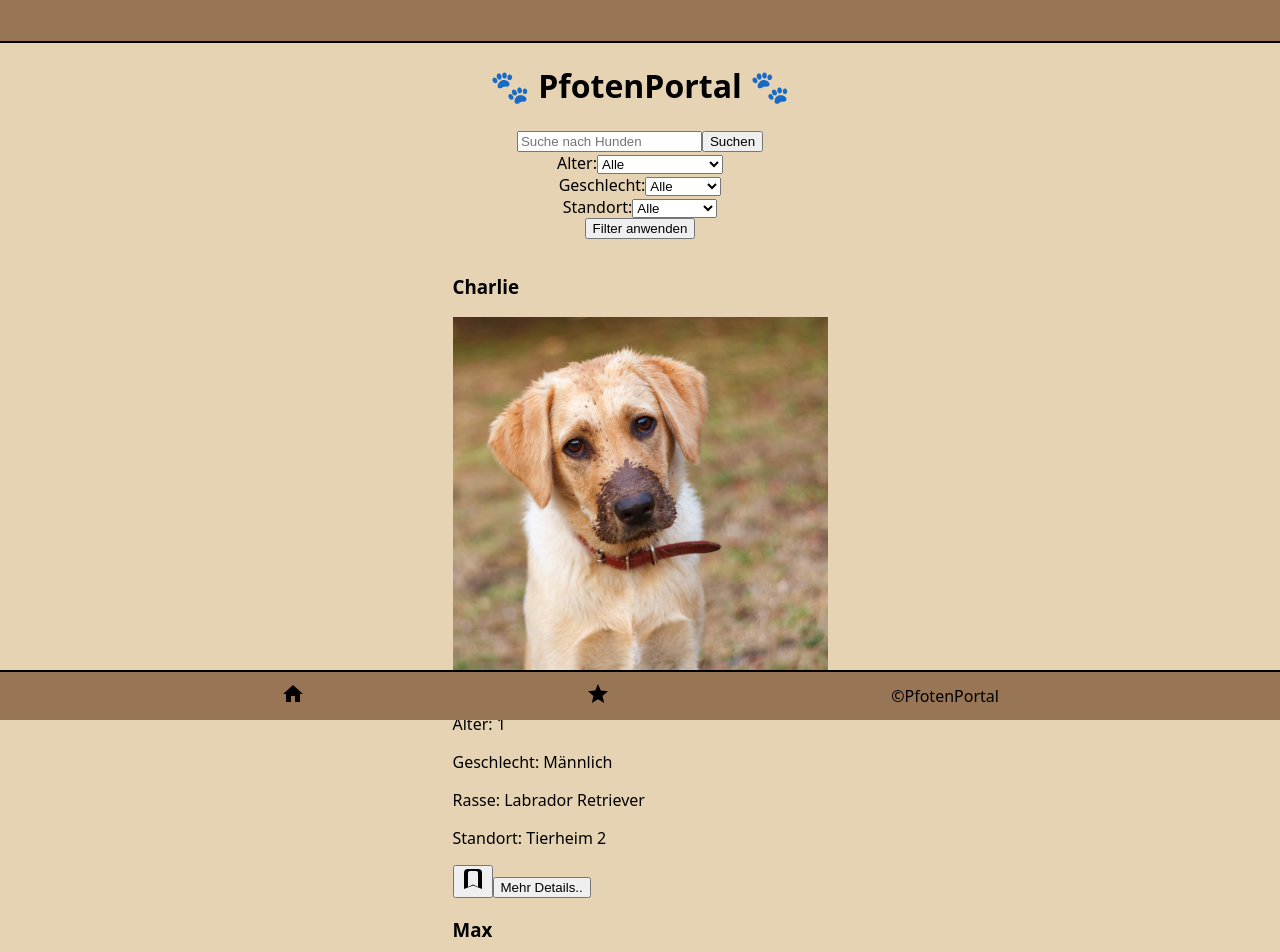
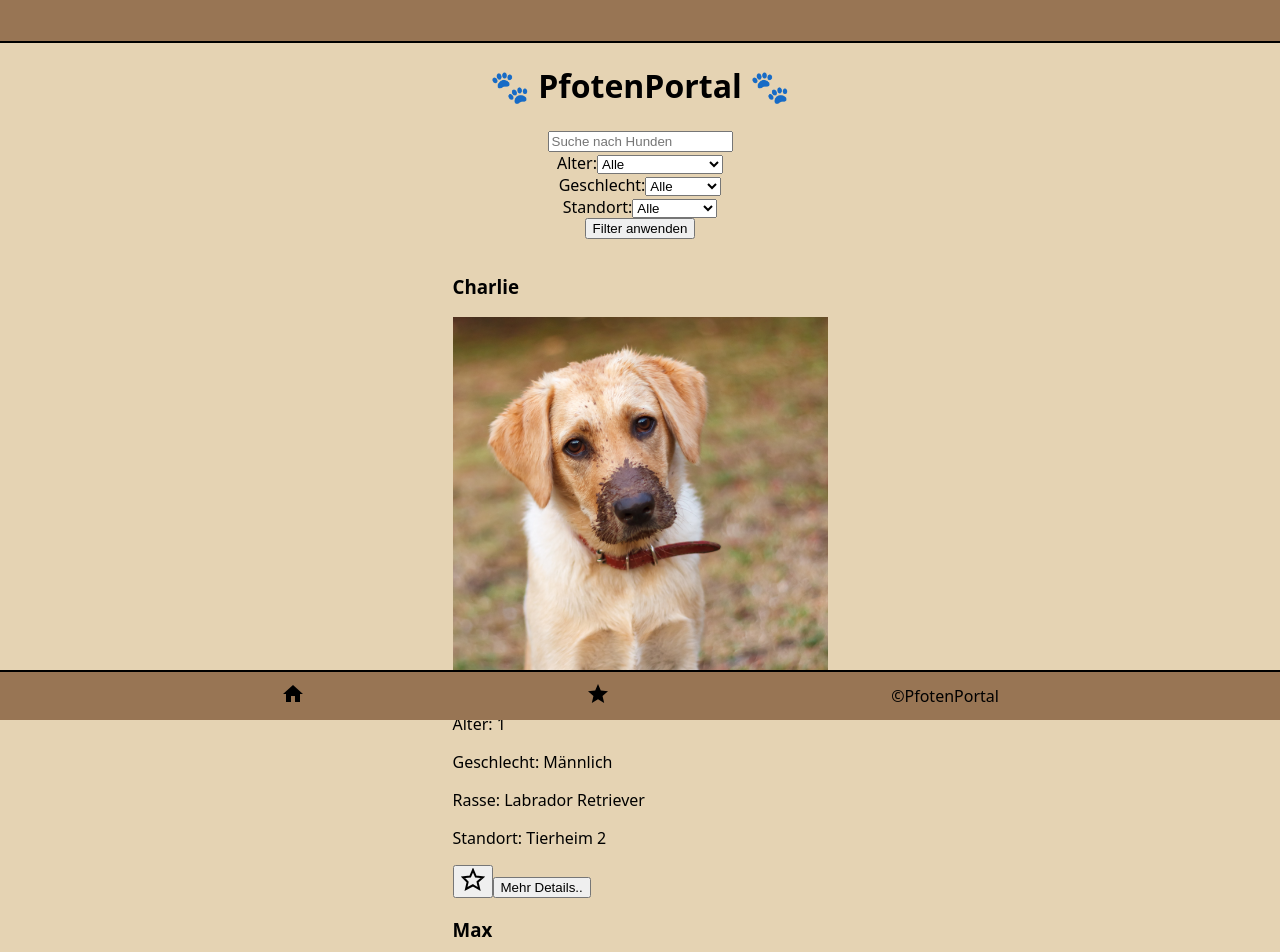
Before and after one commit to DErdmann1/Pfoten-Portal, a Next.js app: page /dogs in a window 1280 px wide. Shown: the part 80-1032 px from the top of the page. Built offline with nearby package versions, Linux system fonts and the light colour scheme.

Commit message:
finish the searchfunction and delete some react imports

```diff
--- a/components/Bookmarkbutton/index.js
+++ b/components/Bookmarkbutton/index.js
@@ -1,20 +1,16 @@
-import { useState, useEffect } from "react";
+import styled from "styled-components";
 
-export default function BookmarkButton({ itemId, onBookmark }) {
-  const [isBookmarked, setIsBookmarked] = useState(false);
+const StyledButton = styled.button`
+  /* Hier kannst du das Styling des Buttons anpassen */
+`;
 
-  useEffect(() => {
-    const favorites = JSON.parse(localStorage.getItem("favorites")) || [];
-    setIsBookmarked(favorites.includes(itemId));
-  }, [itemId]);
-
+export default function BookmarkButton({ itemId, isBookmarked, onBookmark }) {
   const handleClick = () => {
-    setIsBookmarked(!isBookmarked);
-    onBookmark(itemId, !isBookmarked);
+    onBookmark(!isBookmarked);
   };
 
   return (
-    <button onClick={handleClick}>
+    <StyledButton onClick={handleClick}>
       {isBookmarked ? (
         <svg
           xmlns="http://www.w3.org/2000/svg"
@@ -22,8 +18,8 @@ export default function BookmarkButton({ itemId, onBookmark }) {
           width="24"
           height="24"
         >
-          <title>bookmark</title>
-          <path d="M17,3H7A2,2 0 0,0 5,5V21L12,18L19,21V5A2,2 0 0,0 17,3Z" />
+          <title>star</title>
+          <path d="M12,17.27L18.18,21L16.54,13.97L22,9.24L14.81,8.62L12,2L9.19,8.62L2,9.24L7.45,13.97L5.82,21L12,17.27Z" />
         </svg>
       ) : (
         <svg
@@ -32,10 +28,15 @@ export default function BookmarkButton({ itemId, onBookmark }) {
           width="24"
           height="24"
         >
-          <title>bookmark_border</title>
-          <path d="M17,5V19L12,16.5L7,19V5A2,2 0 0,1 9,3H15A2,2 0 0,1 17,5M17,1H7A4,4 0 0,0 3,5V21L12,17.5L21,21V5A4,4 0 0,0 17,1Z" />
+          <title>star</title>
+          <path
+            fill="none"
+            stroke="#000000"
+            strokeWidth="2"
+            d="M12 17.27l6.18 3.73-1.64-7.03L22 9.24l-7.19-.62L12 2l-2.81 6.62-7.19.62 4.64 4.73-1.64 7.03z"
+          />
         </svg>
       )}
-    </button>
+    </StyledButton>
   );
 }
--- a/components/Catlist/index.js
+++ b/components/Catlist/index.js
@@ -1,4 +1,3 @@
-import React from "react";
 import Link from "next/link";
 import BookmarkButton from "../Bookmarkbutton";
 import Image from "next/image";
--- a/components/Doglist/index.js
+++ b/components/Doglist/index.js
@@ -1,4 +1,3 @@
-import React from "react";
 import Link from "next/link";
 import BookmarkButton from "../Bookmarkbutton";
 import Image from "next/image";
--- a/components/Header/index.js
+++ b/components/Header/index.js
@@ -1,4 +1,3 @@
-import React from "react";
 import Link from "next/link";
 import styled from "styled-components";
 
--- a/components/Searchfunction/SearchDogs.js
+++ b/components/Searchfunction/SearchDogs.js
@@ -1,10 +1,11 @@
-import React, { useState } from "react";
+import { useState } from "react";
 
 export default function SearchDogs({ onSearch }) {
   const [input, setInput] = useState("");
 
-  const handleSearch = () => {
-    onSearch(input);
+  const handleSearch = (e) => {
+    setInput(e.target.value);
+    onSearch(e.target.value);
   };
 
   return (
@@ -13,9 +14,9 @@ export default function SearchDogs({ onSearch }) {
         type="text"
         value={input}
         onChange={(e) => setInput(e.target.value)}
+        onInput={handleSearch}
         placeholder="Suche nach Hunden"
       />
-      <button onClick={handleSearch}>Suchen</button>
     </div>
   );
 }
--- a/pages/cats.js
+++ b/pages/cats.js
@@ -1,4 +1,4 @@
-import React, { useState, useEffect } from "react";
+import { useState, useEffect } from "react";
 import Link from "next/link";
 import List from "../components/Catlist/index.js";
 import cats from "../lib/cat_data.js";
--- a/pages/dogs.js
+++ b/pages/dogs.js
@@ -1,4 +1,4 @@
-import React, { useState, useEffect } from "react";
+import { useState, useEffect } from "react";
 import Link from "next/link";
 import DogList from "../components/Doglist/index.js";
 import dogs from "../lib/dog_data.js";
@@ -143,7 +143,11 @@ export default function DogsPage() {
 
       {noResults && <p>Keine Ergebnisse gefunden.</p>}
 
-      <DogList items={filteredItems} onBookmark={handleBookmark} />
+      <DogList
+        items={filteredItems}
+        onBookmark={handleBookmark}
+        favorites={favorites}
+      />
 
       <Link href="/">Zurück</Link>
       <br />
--- a/pages/index.js
+++ b/pages/index.js
@@ -1,4 +1,3 @@
-import React from "react";
 import Footer from "../components/Footer/index.js";
 import styled from "styled-components";
 
```
Also changed, not shown: components/Searchfunction/SearchCats.js (+5 -5 lines), components/Searchfunction/SearchSmallAnimals.js (+5 -4 lines), pages/smallanimals.js (+1 -8 lines).
